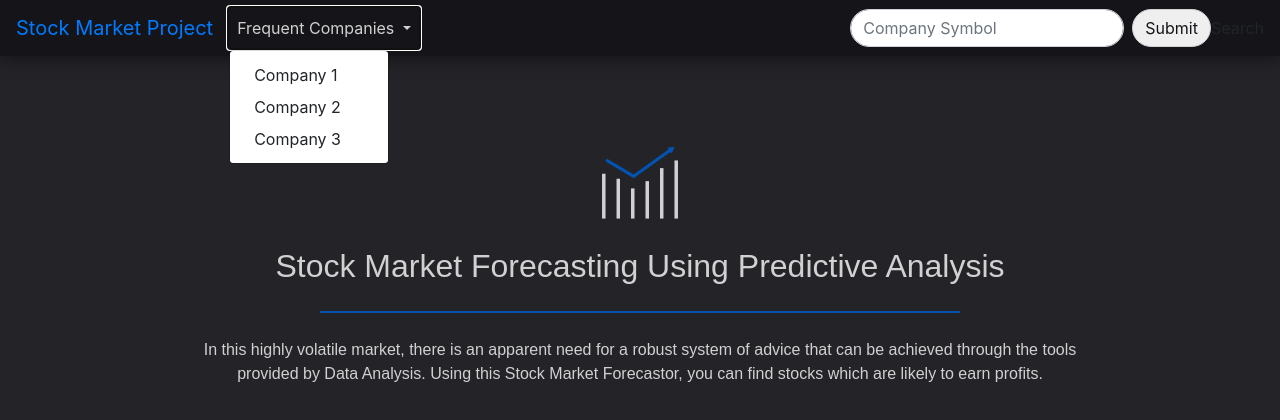
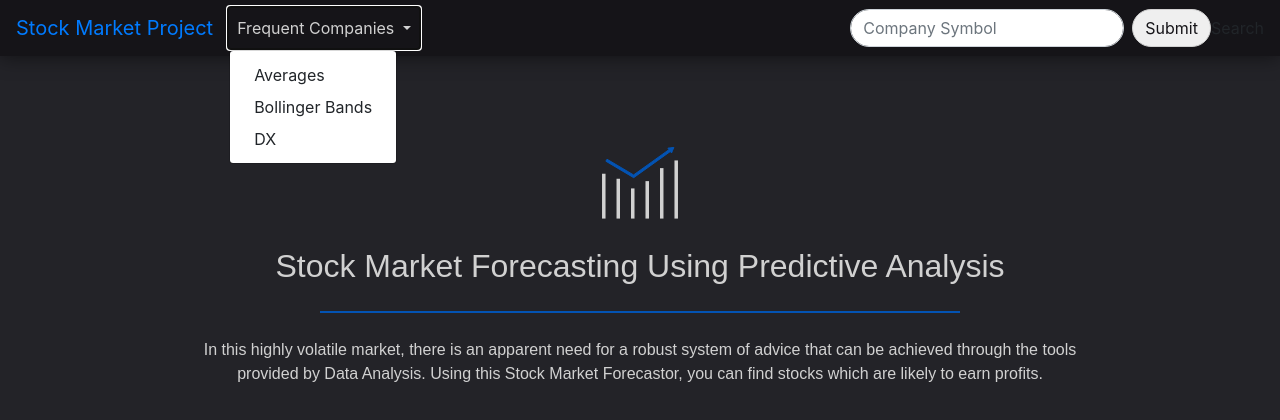
Before and after one commit to InfernapeXavier/Bean-Stock, a Flask app: page / in a window 1280 px wide, after a click on "Frequent Companies". Shown: the top 420 px of the page. Run offline with Flask 2, Linux system fonts and the light colour scheme; some libraries are stand-ins or nearby versions.

Commit message:
Update index.html
Changes some names to reflect new page structure

```diff
--- a/app/templates/index.html
+++ b/app/templates/index.html
@@ -37,9 +37,9 @@
 						</a>
 
 						<div class="dropdown-menu" aria-labelledby="navbarDropdown">
-							<a class="dropdown-item" href="{{ url_for('averages') }}">Company 1</a>
-							<a class="dropdown-item" href="{{ url_for('company2') }}">Company 2</a>
-							<a class="dropdown-item" href="{{ url_for('company3') }}">Company 3</a>
+							<a class="dropdown-item" href="{{ url_for('averages') }}">Averages</a>
+							<a class="dropdown-item" href="{{ url_for('company2') }}">Bollinger Bands</a>
+							<a class="dropdown-item" href="{{ url_for('company3') }}">DX</a>
 
 							<!-- <div class="dropdown-divider"></div>
 							<a class="dropdown-item" href="#">Something else here</a> -->
```
